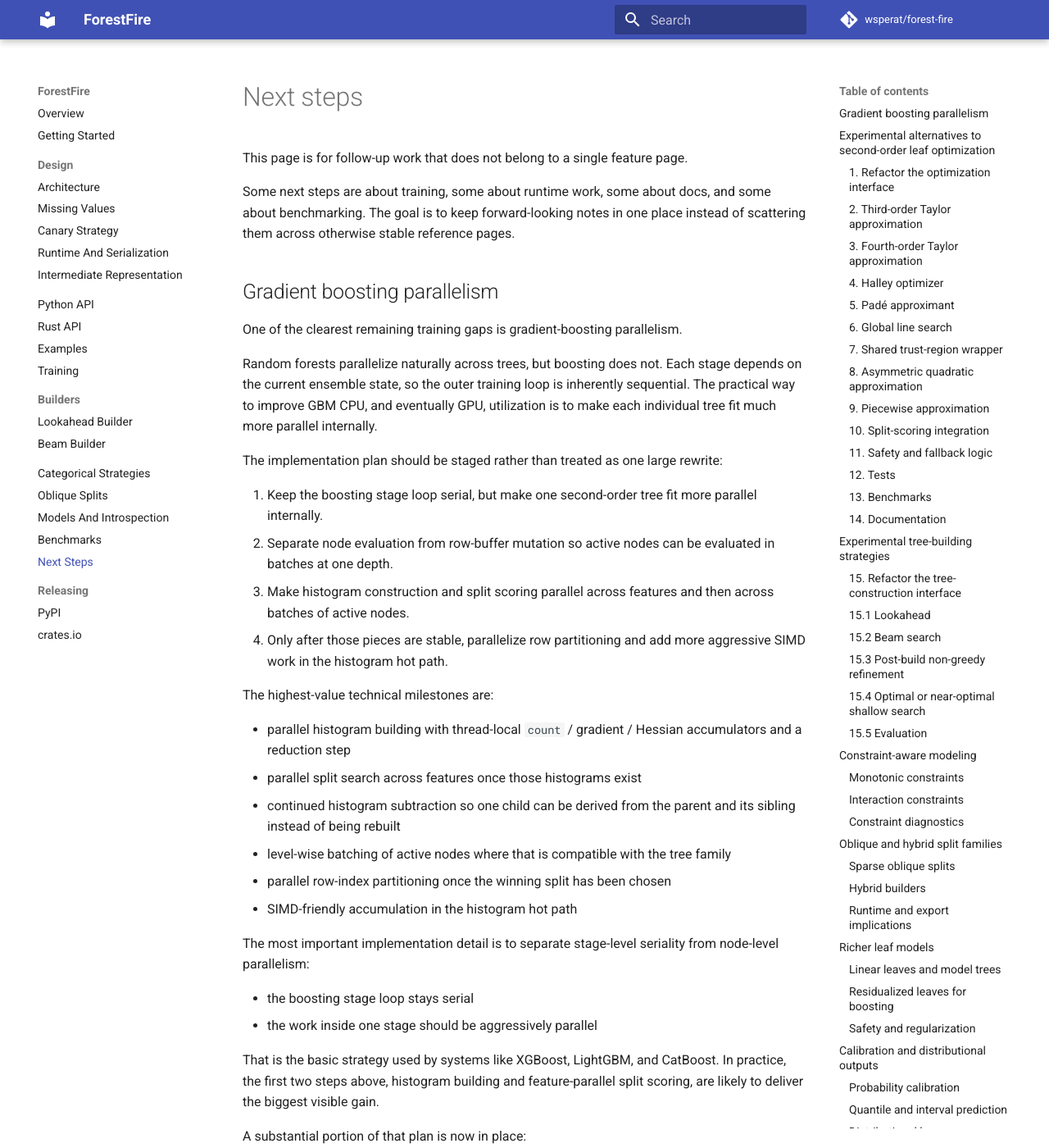
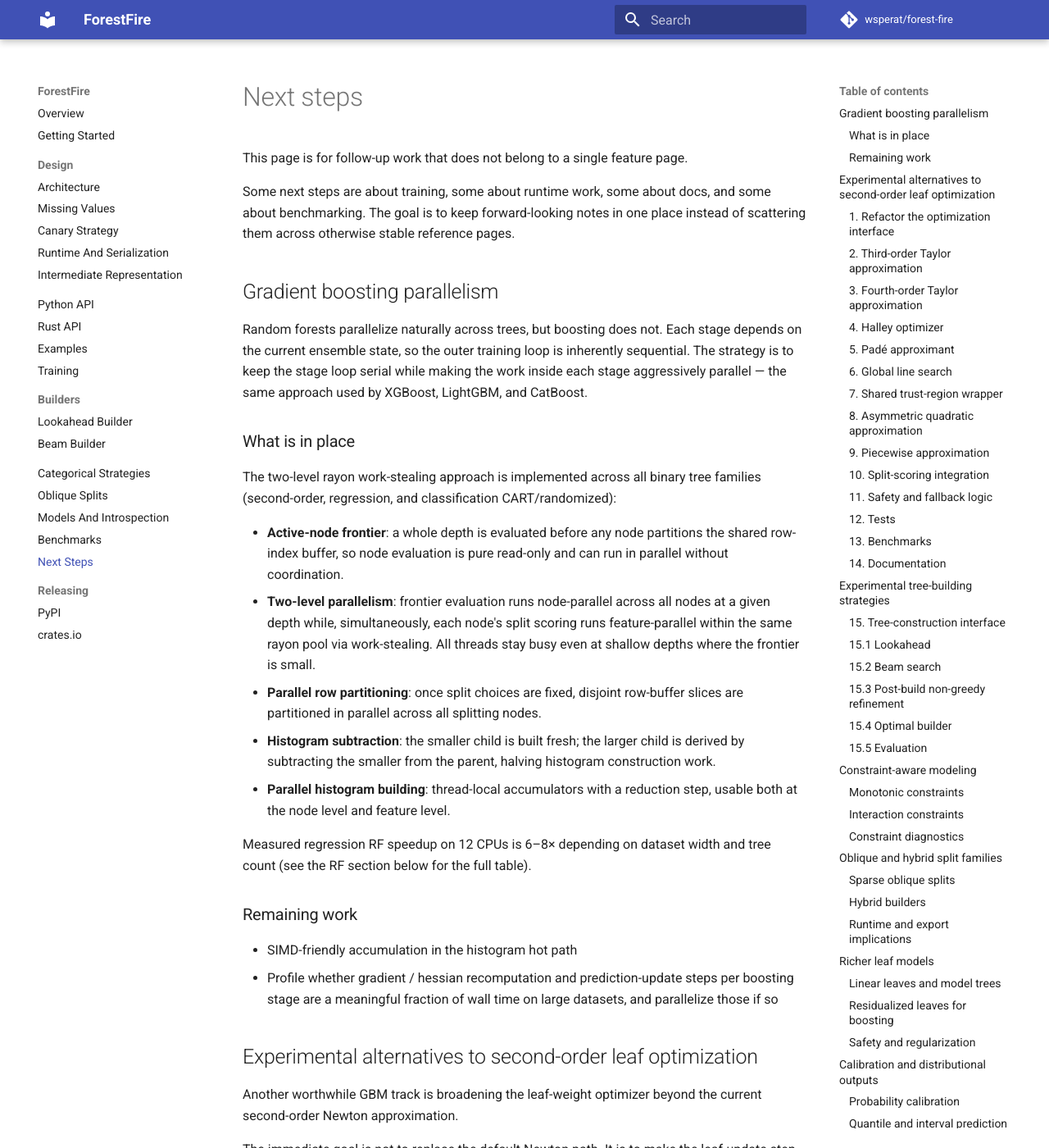
Before and after one commit to wsperat/forest-fire, an MkDocs documentation site: the page built from docs/next-steps.md, in a window 1280 px wide and 1400 px high. Shown: the whole window at 82% size. Built offline with MkDocs 1.6.1 and Material for MkDocs 9.7.7, drawn with Linux system fonts in a browser that asks for light colours; comment, search, counter and statistics services are not loaded; some of the changed text lies outside the part shown.

Commit message:
update next steps

```diff
--- a/docs/next-steps.md
+++ b/docs/next-steps.md
@@ -8,78 +8,41 @@ place instead of scattering them across otherwise stable reference pages.
 
 ## Gradient boosting parallelism
 
-One of the clearest remaining training gaps is gradient-boosting parallelism.
-
 Random forests parallelize naturally across trees, but boosting does not. Each
 stage depends on the current ensemble state, so the outer training loop is
-inherently sequential. The practical way to improve GBM CPU, and eventually GPU,
-utilization is to make each individual tree fit much more parallel internally.
+inherently sequential. The strategy is to keep the stage loop serial while
+making the work inside each stage aggressively parallel — the same approach
+used by XGBoost, LightGBM, and CatBoost.
 
-The implementation plan should be staged rather than treated as one large
-rewrite:
+### What is in place
 
-1. Keep the boosting stage loop serial, but make one second-order tree fit more
-   parallel internally.
-2. Separate node evaluation from row-buffer mutation so active nodes can be
-   evaluated in batches at one depth.
-3. Make histogram construction and split scoring parallel across features and
-   then across batches of active nodes.
-4. Only after those pieces are stable, parallelize row partitioning and add
-   more aggressive SIMD work in the histogram hot path.
+The two-level rayon work-stealing approach is implemented across all binary tree
+families (second-order, regression, and classification CART/randomized):
 
-The highest-value technical milestones are:
+- **Active-node frontier**: a whole depth is evaluated before any node
+  partitions the shared row-index buffer, so node evaluation is pure read-only
+  and can run in parallel without coordination.
+- **Two-level parallelism**: frontier evaluation runs node-parallel across all
+  nodes at a given depth while, simultaneously, each node's split scoring runs
+  feature-parallel within the same rayon pool via work-stealing. All threads
+  stay busy even at shallow depths where the frontier is small.
+- **Parallel row partitioning**: once split choices are fixed, disjoint
+  row-buffer slices are partitioned in parallel across all splitting nodes.
+- **Histogram subtraction**: the smaller child is built fresh; the larger child
+  is derived by subtracting the smaller from the parent, halving histogram
+  construction work.
+- **Parallel histogram building**: thread-local accumulators with a reduction
+  step, usable both at the node level and feature level.
 
-- parallel histogram building with thread-local `count` / gradient / Hessian
-  accumulators and a reduction step
-- parallel split search across features once those histograms exist
-- continued histogram subtraction so one child can be derived from the parent
-  and its sibling instead of being rebuilt
-- level-wise batching of active nodes where that is compatible with the tree
-  family
-- parallel row-index partitioning once the winning split has been chosen
+Measured regression RF speedup on 12 CPUs is 6–8× depending on dataset width
+and tree count (see the RF section below for the full table).
+
+### Remaining work
+
 - SIMD-friendly accumulation in the histogram hot path
-
-The most important implementation detail is to separate stage-level seriality
-from node-level parallelism:
-
-- the boosting stage loop stays serial
-- the work inside one stage should be aggressively parallel
-
-That is the basic strategy used by systems like XGBoost, LightGBM, and
-CatBoost. In practice, the first two steps above, histogram building and
-feature-parallel split scoring, are likely to deliver the biggest visible gain.
-
-A substantial portion of that plan is now in place:
-
-- the second-order tree path has an explicit “evaluate one node” step separate
-  from the recursive child-building step, which is the structural prerequisite
-  for level-wise active-node batching
-- standard second-order CART/randomized trees now use an active-node frontier,
-  so a whole depth is evaluated before any node at that depth partitions the
-  shared row-index buffer
-- same-depth frontier evaluation runs in parallel across all nodes at a given
-  depth and, simultaneously, each node's split scoring runs feature-parallel
-  within the same rayon thread pool via nested work-stealing
-- same-depth row partitioning runs in parallel across disjoint row-buffer
-  slices after split choices have been fixed
-- child histogram construction for the next frontier runs node-parallel across
-  all splitting nodes, with each node's smaller child built feature-parallel
-  and the larger child derived by subtraction from the parent histogram
-- second-order histogram construction has a parallel-capable shared helper
-  used across the histogram and split-scoring hot paths
-
-The two-level approach — node-parallel outer loop with feature-parallel inner
-operations, all sharing a single rayon thread pool via work-stealing — keeps
-all available threads busy at every depth, including early depths where the
-frontier is small.
-
-The remaining concrete implementation steps are:
-
-- add more aggressive SIMD work in histogram accumulation and reduction hot
-  paths
-- profile whether the gradient / hessian recomputation and prediction-update
-  steps per stage are a meaningful fraction of wall time on large datasets, and
-  parallelize those if so
+- Profile whether gradient / hessian recomputation and prediction-update steps
+  per boosting stage are a meaningful fraction of wall time on large datasets,
+  and parallelize those if so
 
 ## Experimental alternatives to second-order leaf optimization
 
@@ -286,17 +249,19 @@ The baseline should remain explicit:
 - `GreedyBuilder` stays the default and the main speed baseline
 - stronger builders should begin as clearly experimental alternatives
 
-### 15. Refactor the tree-construction interface
+### 15. Tree-construction interface
 
-- the tree-construction interface is now pluggable instead of hard-coded to
-  greedy search
-- the current public builders are:
-  - `GreedyBuilder`
-  - `LookaheadBuilder`
-  - `BeamSearchBuilder`
-- next builder families still worth exploring:
-  - `RefinementBuilder`
-  - `OptimalTreeBuilder`
+The tree-construction interface is pluggable. The current builders are:
+
+- `GreedyBuilder` — default; single-pass split selection by immediate gain
+- `LookaheadBuilder` — re-scores the top-K axis candidates with bounded future
+  expansion; see 15.1
+- `BeamSearchBuilder` — width-limited continuation search; see 15.2
+- `OptimalBuilder` — exhaustive search to max depth; see 15.4
+
+Next builder families worth exploring:
+
+- `RefinementBuilder` — post-build node-by-node re-optimization; see 15.3
 
 ### 15.1 Lookahead
 
@@ -342,15 +307,19 @@ The baseline should remain explicit:
 - recompute leaf weights after each accepted change
 - stop after a fixed number of passes or when no more improvement is found
 
-### 15.4 Optimal or near-optimal shallow search
+### 15.4 Optimal builder
 
-- add a shallow-tree experimental mode using branch-and-bound or dynamic
-  programming style search
-- restrict the first version to:
-  - small depth
-  - small feature subsets
-- add a time-budgeted anytime mode
-- compare directly against greedy and lookahead builders
+`OptimalBuilder` is implemented: it scores all feature candidates and
+recursively re-scores to `max_depth`, selecting the globally best subtree
+at each node. It is correct but expensive — cost grows exponentially with
+depth, so it is most useful for shallow trees or small feature sets.
+
+Next work:
+
+- add a time-budgeted anytime mode that stops early if a wall-clock limit
+  is hit and falls back to the best candidate found so far
+- benchmark quality vs wall-clock tradeoff against lookahead and beam search
+  at matched depth limits
 
 ### 15.5 Evaluation
 
```
